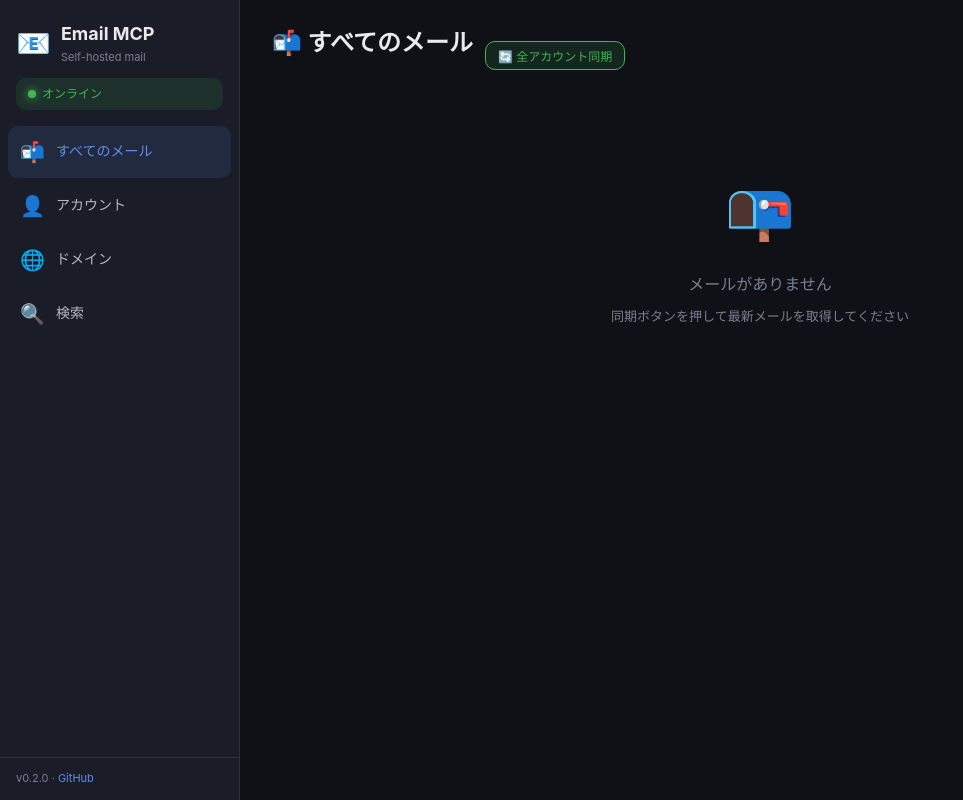
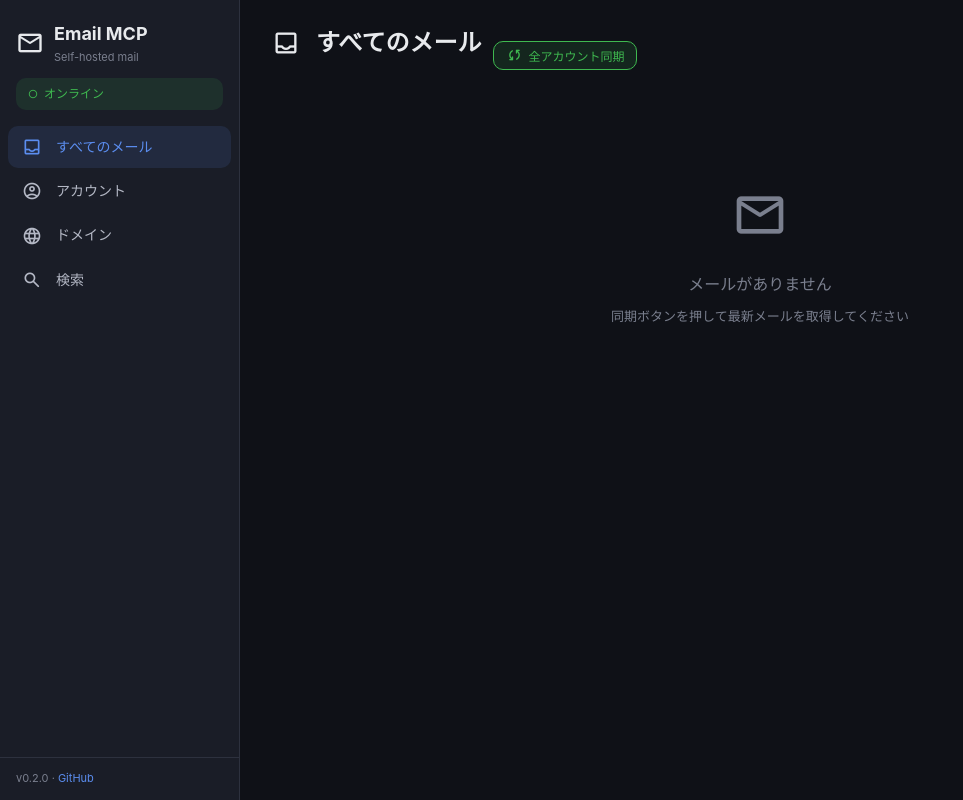
Before and after one commit to sashimi3433/email-mcp, a Flask app: page / in a window 1280 px wide. Shown: the whole page, without its empty margins (0-963 px from the left). Run offline with Flask 3, Linux system fonts and the light colour scheme; data that the repository does not hold is empty.

Commit message:
feat: Web UI - Material Icons + History API (SPA routing)
- Replace all emoji icons with Google Material Symbols Rounded
- Add History API: pushState/popstate for SPA navigation
- Flask routes: /inbox, /accounts, /domains, /search serve SPA (200)
- Unknown paths return 404 (not SPA)
- Browser back/forward/refresh now works correctly

```diff
--- a/src/email_mcp/static/style.css
+++ b/src/email_mcp/static/style.css
@@ -33,11 +33,22 @@
 
 body {
     font-family: -apple-system, BlinkMacSystemFont, "Segoe UI", "Hiragino Sans", "Noto Sans JP", sans-serif;
+    font-feature-settings: "liga" off;
     background: var(--bg);
     color: var(--text);
     line-height: 1.6;
     min-height: 100vh;
     overflow: hidden;
+}
+
+/* Material Symbols */
+.material-symbols-rounded {
+    font-family: "Material Symbols Rounded";
+    font-weight: 400;
+    font-style: normal;
+    font-variation-settings: "FILL" 0, "wght" 400, "GRAD" 0, "opsz" 24;
+    display: inline-block;
+    vertical-align: middle;
 }
 
 /* ─── Layout ──────────────────────────────────── */
@@ -99,11 +110,12 @@
 .status-badge.online { background: var(--green-bg); color: var(--green); }
 .status-badge.offline { background: var(--red-bg); color: var(--red); }
 .status-dot {
-    width: 8px; height: 8px;
-    border-radius: 50%;
+    font-size: 10px;
+    width: auto;
+    height: auto;
 }
-.status-badge.online .status-dot { background: var(--green); box-shadow: 0 0 8px var(--green); }
-.status-badge.offline .status-dot { background: var(--red); }
+.status-badge.online .status-dot { color: var(--green); }
+.status-badge.offline .status-dot { color: var(--red); }
 
 .nav { flex: 1; padding: 0 8px; overflow-y: auto; }
 
--- a/src/email_mcp/templates/index.html
+++ b/src/email_mcp/templates/index.html
@@ -4,6 +4,9 @@
     <meta charset="UTF-8">
     <meta name="viewport" content="width=device-width, initial-scale=1.0">
     <title>Email MCP</title>
+    <link rel="preconnect" href="https://fonts.googleapis.com">
+    <link rel="preconnect" href="https://fonts.gstatic.com" crossorigin>
+    <link href="https://fonts.googleapis.com/css2?family=Material+Symbols+Rounded:wght@300;400;500;600&display=swap" rel="stylesheet">
     <link rel="stylesheet" href="{{ url_for('static', filename='style.css') }}">
 </head>
 <body>
@@ -11,31 +14,31 @@
     <!-- Sidebar -->
     <div class="sidebar" id="sidebar">
         <div class="sidebar-header">
-            <span class="brand-icon">📧</span>
+            <span class="brand-icon material-symbols-rounded" style="font-size:28px">mail</span>
             <div>
                 <div class="brand-text">Email MCP</div>
                 <div class="subtitle-text">Self-hosted mail</div>
             </div>
         </div>
         <div class="status-badge online" id="status-badge">
-            <span class="status-dot"></span>
+            <span class="status-dot material-symbols-rounded">circle</span>
             <span id="status-text">オンライン</span>
         </div>
         <nav class="nav">
-            <div class="nav-item active" data-view="inbox" onclick="switchView('inbox')">
-                <span class="nav-icon">📬</span>
+            <div class="nav-item active" data-view="inbox" onclick="navigateTo('inbox')">
+                <span class="nav-icon material-symbols-rounded">inbox</span>
                 <span class="nav-label">すべてのメール</span>
             </div>
-            <div class="nav-item" data-view="accounts" onclick="switchView('accounts')">
-                <span class="nav-icon">👤</span>
+            <div class="nav-item" data-view="accounts" onclick="navigateTo('accounts')">
+                <span class="nav-icon material-symbols-rounded">account_circle</span>
                 <span class="nav-label">アカウント</span>
             </div>
-            <div class="nav-item" data-view="domains" onclick="switchView('domains')">
-                <span class="nav-icon">🌐</span>
+            <div class="nav-item" data-view="domains" onclick="navigateTo('domains')">
+                <span class="nav-icon material-symbols-rounded">language</span>
                 <span class="nav-label">ドメイン</span>
             </div>
-            <div class="nav-item" data-view="search" onclick="switchView('search')">
-                <span class="nav-icon">🔍</span>
+            <div class="nav-item" data-view="search" onclick="navigateTo('search')">
+                <span class="nav-icon material-symbols-rounded">search</span>
                 <span class="nav-label">検索</span>
             </div>
         </nav>
@@ -85,8 +88,8 @@
     const container = document.getElementById('toast-container');
     const toast = document.createElement('div');
     toast.className = `toast ${type}`;
-    const icons = { success: '✅', error: '❌', info: 'ℹ️' };
-    toast.innerHTML = `<span>${icons[type] || 'ℹ️'}</span><span>${msg}</span>`;
+    const icons = { success: '<span class="material-symbols-rounded" style="font-size:16px">check_circle</span>', error: '<span class="material-symbols-rounded" style="font-size:16px">error</span>', info: '<span class="material-symbols-rounded" style="font-size:16px">info</span>' };
+    toast.innerHTML = `<span>${icons[type] || '<span class="material-symbols-rounded" style="font-size:16px">info</span>'}</span><span>${msg}</span>`;
     container.appendChild(toast);
     setTimeout(() => {
         toast.style.opacity = '0';
@@ -96,8 +99,8 @@
     }, 4000);
 }
 
-// ─── Navigation ───────────────────────────────
-function switchView(view) {
+// ─── Navigation (History API) ──────────────────
+function navigateTo(view, push = true) {
     currentView = view;
     document.querySelectorAll('.nav-item').forEach(el => {
         el.classList.toggle('active', el.dataset.view === view);
@@ -105,11 +108,44 @@
     const main = document.getElementById('main-content');
     main.scrollTop = 0;
 
+    if (push) {
+        history.pushState({ view }, '', '/' + view);
+    }
+
     if (view === 'inbox') renderInbox();
     else if (view === 'accounts') renderAccounts();
     else if (view === 'domains') renderDomains();
     else if (view === 'search') renderSearch();
 }
+
+// Handle browser back/forward
+window.addEventListener('popstate', (e) => {
+    if (e.state?.view) {
+        navigateTo(e.state.view, false);
+    }
+});
+
+// Initialize from URL on load
+document.addEventListener('DOMContentLoaded', async () => {
+    // Check server status
+    try {
+        await api('GET', '/api/health');
+    } catch {
+        document.getElementById('status-badge').className = 'status-badge offline';
+        document.getElementById('status-text').textContent = 'オフライン';
+    }
+
+    // Load accounts for search dropdown
+    try {
+        accounts = await api('GET', '/api/accounts');
+    } catch {}
+
+    // Navigate to view from URL
+    const path = window.location.pathname.replace(/^\//, '');
+    const validViews = ['inbox', 'accounts', 'domains', 'search'];
+    const initialView = validViews.includes(path) ? path : 'inbox';
+    navigateTo(initialView, false);
+});
 
 // ─── Helpers ──────────────────────────────────
 function avatarColor(str) {
@@ -143,9 +179,9 @@
     const main = document.getElementById('main-content');
     main.innerHTML = `
         <div class="inbox-header">
-            <h1 class="section-title">📬 すべてのメール</h1>
+            <h1 class="section-title"><span class="material-symbols-rounded" style="font-size:28px;vertical-align:middle;margin-right:8px">inbox</span>すべてのメール</h1>
             <button class="btn btn-success btn-sm" onclick="syncAllAccounts()">
-                🔄 全アカウント同期
+                <span class="material-symbols-rounded" style="font-size:16px">sync</span> 全アカウント同期
             </button>
         </div>
         <div class="loading"><div class="spinner"></div></div>
@@ -154,7 +190,7 @@
         const data = await api('GET', '/api/messages?limit=200');
         renderMessageList(data.messages || []);
     } catch {
-        main.innerHTML = `<div class="empty-state"><div class="empty-icon">⚠️</div><div class="empty-text">読み込みエラー</div></div>`;
+        main.innerHTML = `<div class="empty-state"><div class="empty-icon"><span class="material-symbols-rounded" style="font-size:40px">warning</span></div><div class="empty-text">読み込みエラー</div></div>`;
     }
 }
 
@@ -163,11 +199,13 @@
     if (!messages.length) {
         main.innerHTML = `
             <div class="inbox-header">
-                <h1 class="section-title">📬 すべてのメール</h1>
-                <button class="btn btn-success btn-sm" onclick="syncAllAccounts()">🔄 全アカウント同期</button>
+                <h1 class="section-title"><span class="material-symbols-rounded" style="font-size:28px;vertical-align:middle;margin-right:8px">inbox</span>すべてのメール</h1>
+                <button class="btn btn-success btn-sm" onclick="syncAllAccounts()">
+                    <span class="material-symbols-rounded" style="font-size:16px">sync</span> 全アカウント同期
+                </button>
             </div>
             <div class="empty-state">
-                <div class="empty-icon">📭</div>
+                <div class="empty-icon"><span class="material-symbols-rounded" style="font-size:56px">mail_outline</span></div>
                 <div class="empty-text">メールがありません</div>
                 <div class="empty-hint">同期ボタンを押して最新メールを取得してください</div>
             </div>
@@ -176,8 +214,8 @@
     }
     let html = `
         <div class="inbox-header">
-            <h1 class="section-title">📬 すべてのメール</h1>
-            <button class="btn btn-success btn-sm" onclick="syncAllAccounts()">🔄 全アカウント同期</button>
+            <h1 class="section-title"><span class="material-symbols-rounded" style="font-size:28px;vertical-align:middle;margin-right:8px">inbox</span>すべてのメール</h1>
+            <button class="btn btn-success btn-sm" onclick="syncAllAccounts()"><span class="material-symbols-rounded" style="font-size:16px">sync</span> 全アカウント同期</button>
         </div>
         <div class="message-list">
     `;
@@ -214,7 +252,7 @@
         const color = avatarColor(msg.account_label || msg.from_addr || '?');
         let html = `
             <div class="message-detail">
-                <button class="btn btn-sm back-btn" onclick="switchView('inbox')">← 戻る</button>
+                <button class="btn btn-sm back-btn" onclick="switchView('inbox')"><span class="material-symbols-rounded" style="font-size:16px">arrow_back</span> 戻る</button>
                 <div class="detail-header">
                     <div class="detail-subject">${escapeHtml(msg.subject || '(件名なし)')}</div>
                     ${msg.account_label ? `<div style="margin-bottom:12px"><span class="message-account-tag" style="background:${color}22;color:${color}">${escapeHtml(msg.account_label)}</span></div>` : ''}
@@ -246,7 +284,7 @@
     main.innerHTML = `
         <div style="display:flex;justify-content:space-between;align-items:center;margin-bottom:24px">
             <h1 class="section-title">👤 アカウント</h1>
-            <button class="btn btn-primary" onclick="showAddAccount()">+ 追加</button>
+            <button class="btn btn-primary" onclick="showAddAccount()"><span class="material-symbols-rounded" style="font-size:16px">add</span> 追加</button>
         </div>
         <div class="loading"><div class="spinner"></div></div>
     `;
@@ -254,7 +292,7 @@
         accounts = await api('GET', '/api/accounts');
         renderAccountsList(accounts);
     } catch {
-        main.innerHTML = `<div class="empty-state"><div class="empty-icon">⚠️</div><div class="empty-text">読み込みエラー</div></div>`;
+        main.innerHTML = `<div class="empty-state"><div class="empty-icon"><span class="material-symbols-rounded" style="font-size:40px">warning</span></div><div class="empty-text">読み込みエラー</div></div>`;
     }
 }
 
@@ -264,10 +302,10 @@
         main.innerHTML = `
             <div style="display:flex;justify-content:space-between;align-items:center;margin-bottom:24px">
                 <h1 class="section-title">👤 アカウント</h1>
-                <button class="btn btn-primary" onclick="showAddAccount()">+ 追加</button>
+                <button class="btn btn-primary" onclick="showAddAccount()"><span class="material-symbols-rounded" style="font-size:16px">add</span> 追加</button>
             </div>
             <div class="empty-state">
-                <div class="empty-icon">📮</div>
+                <div class="empty-icon"><span class="material-symbols-rounded" style="font-size:56px">mail_off</span></div>
                 <div class="empty-text">アカウントが登録されていません</div>
                 <div class="empty-hint">「追加」ボタンからメールアカウントを登録してください</div>
             </div>
@@ -277,7 +315,7 @@
     let html = `
         <div style="display:flex;justify-content:space-between;align-items:center;margin-bottom:24px">
             <h1 class="section-title">👤 アカウント</h1>
-            <button class="btn btn-primary" onclick="showAddAccount()">+ 追加</button>
+            <button class="btn btn-primary" onclick="showAddAccount()"><span class="material-symbols-rounded" style="font-size:16px">add</span> 追加</button>
         </div>
     `;
     for (const a of accs) {
@@ -291,14 +329,14 @@
                     </div>
                     <div class="entity-subtitle">${escapeHtml(a.email_address)}</div>
                     <div class="entity-meta">
-                        <span>📬 IMAP: ${escapeHtml(a.imap_host || '')}:${a.imap_port || 993}</span>
-                        <span>📤 SMTP: ${escapeHtml(a.smtp_host || '')}:${a.smtp_port || 587}</span>
-                        <span>🕐 同期: ${a.last_sync ? formatDate(a.last_sync) : '未同期'}</span>
+                        <span><span class="material-symbols-rounded" style="font-size:14px;vertical-align:middle">imap</span> IMAP: ${escapeHtml(a.imap_host || '')}:${a.imap_port || 993}</span>
+                        <span><span class="material-symbols-rounded" style="font-size:14px;vertical-align:middle">smtp</span> SMTP: ${escapeHtml(a.smtp_host || '')}:${a.smtp_port || 587}</span>
+                        <span><span class="material-symbols-rounded" style="font-size:14px;vertical-align:middle">schedule</span> 同期: ${a.last_sync ? formatDate(a.last_sync) : '未同期'}</span>
                     </div>
                 </div>
                 <div class="entity-actions">
-                    <button class="btn btn-success btn-sm" onclick="syncAccount(${a.id}, this)">🔄 同期</button>
-                    <button class="btn btn-sm" onclick="deleteAccount(${a.id}, '${escapeHtml(a.email_address)}')">🗑 削除</button>
+                    <button class="btn btn-success btn-sm" onclick="syncAccount(${a.id}, this)"><span class="material-symbols-rounded" style="font-size:16px">sync</span> 同期</button>
+                    <button class="btn btn-sm" onclick="deleteAccount(${a.id}, '${escapeHtml(a.email_address)}')"><span class="material-symbols-rounded" style="font-size:16px">delete</span> 削除</button>
                 </div>
             </div>
         `;
@@ -311,8 +349,8 @@
     const main = document.getElementById('main-content');
     main.innerHTML = `
         <div style="display:flex;justify-content:space-between;align-items:center;margin-bottom:24px">
-            <h1 class="section-title">🌐 ドメイン設定</h1>
-            <button class="btn btn-primary" onclick="showAddDomain()">+ 追加</button>
+            <h1 class="section-title"><span class="material-symbols-rounded" style="font-size:28px;vertical-align:middle;margin-right:8px">language</span>ドメイン設定</h1>
+            <button class="btn btn-primary" onclick="showAddDomain()"><span class="material-symbols-rounded" style="font-size:16px">add</span> 追加</button>
         </div>
         <div class="loading"><div class="spinner"></div></div>
     `;
@@ -320,7 +358,7 @@
         domains = await api('GET', '/api/domains');
         renderDomainsList(domains);
     } catch {
-        main.innerHTML = `<div class="empty-state"><div class="empty-icon">⚠️</div><div class="empty-text">読み込みエラー</div></div>`;
+        main.innerHTML = `<div class="empty-state"><div class="empty-icon"><span class="material-symbols-rounded" style="font-size:40px">warning</span></div><div class="empty-text">読み込みエラー</div></div>`;
     }
 }
 
@@ -329,11 +367,11 @@
     if (!ds.length) {
         main.innerHTML = `
             <div style="display:flex;justify-content:space-between;align-items:center;margin-bottom:24px">
-                <h1 class="section-title">🌐 ドメイン設定</h1>
-                <button class="btn btn-primary" onclick="showAddDomain()">+ 追加</button>
+                <h1 class="section-title"><span class="material-symbols-rounded" style="font-size:28px;vertical-align:middle;margin-right:8px">language</span>ドメイン設定</h1>
+                <button class="btn btn-primary" onclick="showAddDomain()"><span class="material-symbols-rounded" style="font-size:16px">add</span> 追加</button>
             </div>
             <div class="empty-state">
-                <div class="empty-icon">🌐</div>
+                <div class="empty-icon"><span class="material-symbols-rounded" style="font-size:56px">language</span></div>
                 <div class="empty-text">ドメイン設定がありません</div>
                 <div class="empty-hint">ドメインを登録すると、アカウント追加時にIMAP/SMTP設定を自動入力できます</div>
             </div>
@@ -342,8 +380,8 @@
     }
     let html = `
         <div style="display:flex;justify-content:space-between;align-items:center;margin-bottom:24px">
-            <h1 class="section-title">🌐 ドメイン設定</h1>
-            <button class="btn btn-primary" onclick="showAddDomain()">+ 追加</button>
+            <h1 class="section-title"><span class="material-symbols-rounded" style="font-size:28px;vertical-align:middle;margin-right:8px">language</span>ドメイン設定</h1>
+            <button class="btn btn-primary" onclick="showAddDomain()"><span class="material-symbols-rounded" style="font-size:16px">add</span> 追加</button>
         </div>
     `;
     for (const d of ds) {
@@ -352,12 +390,12 @@
                 <div class="entity-info">
                     <div class="entity-title"><span class="badge badge-blue">@${escapeHtml(d.domain)}</span></div>
                     <div class="entity-meta">
-                        <span>📬 ${escapeHtml(d.imap_host)}:${d.imap_port}${d.imap_ssl ? ' (SSL)' : ''}</span>
-                        <span>📤 ${escapeHtml(d.smtp_host)}:${d.smtp_port}${d.smtp_ssl ? ' (SSL)' : ''}</span>
+                        <span><span class="material-symbols-rounded" style="font-size:14px;vertical-align:middle">imap</span> ${escapeHtml(d.imap_host)}:${d.imap_port}${d.imap_ssl ? ' (SSL)' : ''}</span>
+                        <span><span class="material-symbols-rounded" style="font-size:14px;vertical-align:middle">smtp</span> ${escapeHtml(d.smtp_host)}:${d.smtp_port}${d.smtp_ssl ? ' (SSL)' : ''}</span>
                     </div>
                 </div>
                 <div class="entity-actions">
-                    <button class="btn btn-sm" onclick="deleteDomain(${d.id})">🗑 削除</button>
+                    <button class="btn btn-sm" onclick="deleteDomain(${d.id})"><span class="material-symbols-rounded" style="font-size:16px">delete</span> 削除</button>
                 </div>
             </div>
         `;
@@ -373,7 +411,7 @@
         accountOptions += `<option value="${a.id}">${escapeHtml(a.label)}</option>`;
     }
     main.innerHTML = `
-        <h1 class="section-title">🔍 検索</h1>
+        <h1 class="section-title"><span class="material-symbols-rounded" style="font-size:28px;vertical-align:middle;margin-right:8px">search</span>検索</h1>
         <div class="search-bar" style="margin-bottom:16px">
             <input type="text" id="search-input" placeholder="件名・差出人・本文を検索..." onkeydown="if(event.key==='Enter')doSearch()">
         </div>
@@ -381,7 +419,7 @@
             <select id="search-account" style="padding:8px 12px;background:var(--bg-input);border:1px solid var(--border);border-radius:var(--radius);color:var(--text);font-size:14px">
                 ${accountOptions}
             </select>
-            <button class="btn btn-primary" onclick="doSearch()">🔍 検索</button>
+            <button class="btn btn-primary" onclick="doSearch()"><span class="material-symbols-rounded" style="font-size:28px;vertical-align:middle;margin-right:8px">search</span>検索</button>
         </div>
         <div id="search-results"></div>
     `;
@@ -422,7 +460,7 @@
 function renderSearchResults(results) {
     const div = document.getElementById('search-results');
     if (!results.length) {
-        div.innerHTML = `<div class="empty-state"><div class="empty-icon">🔍</div><div class="empty-text">該当なし</div></div>`;
+        div.innerHTML = `<div class="empty-state"><div class="empty-icon"><span class="material-symbols-rounded" style="font-size:56px">search_off</span></div><div class="empty-text">該当なし</div></div>`;
         return;
     }
     let html = '<div class="message-list">';
@@ -500,7 +538,7 @@
 // ─── Add Account Modal ────────────────────────
 function showAddAccount() {
     openModal(`
-        <h3>📧 アカウント追加</h3>
+        <h3><span class="material-symbols-rounded" style="font-size:28px;vertical-align:middle;margin-right:8px">account_circle</span>アカウント追加</h3>
         <div class="form-group">
             <label>表示名（ラベル）</label>
             <input type="text" id="acc-label" placeholder="仕事用 など">
@@ -615,7 +653,7 @@
 // ─── Add Domain Modal ─────────────────────────
 function showAddDomain() {
     openModal(`
-        <h3>🌐 ドメイン設定追加</h3>
+        <h3><span class="material-symbols-rounded" style="font-size:28px;vertical-align:middle;margin-right:8px">language</span>ドメイン設定追加</h3>
         <div class="form-group">
             <label>ドメイン名 (@以降)</label>
             <input type="text" id="domain-name" placeholder="example.com">
@@ -688,17 +726,7 @@
 }
 
 // ─── Init ─────────────────────────────────────
-async function init() {
-    try {
-        accounts = await api('GET', '/api/accounts');
-    } catch {
-        document.getElementById('status-badge').className = 'status-badge offline';
-        document.getElementById('status-text').textContent = 'オフライン';
-    }
-    renderInbox();
-}
-
-init();
+// (DOMContentLoaded handler above handles initialization)
 </script>
 </body>
 </html>
```
Also changed, not shown: src/email_mcp/web_ui.py (+7 -1 lines).
